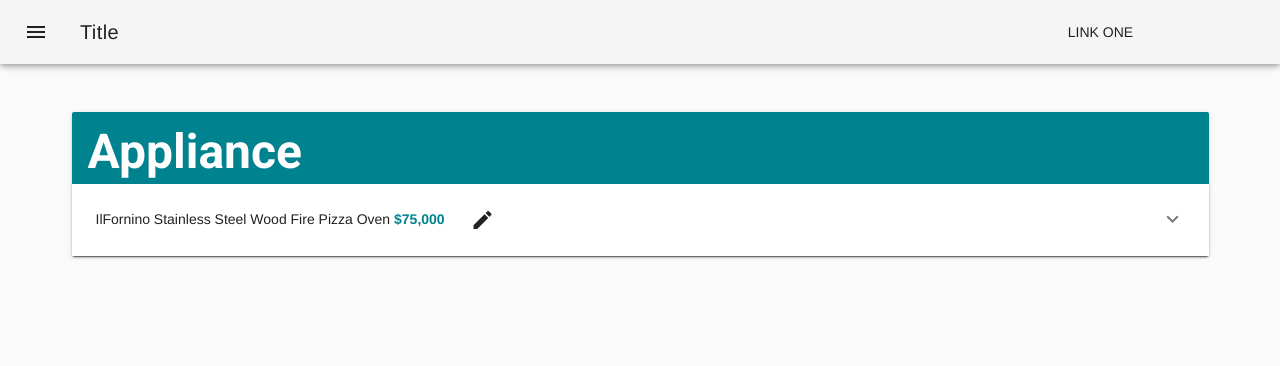
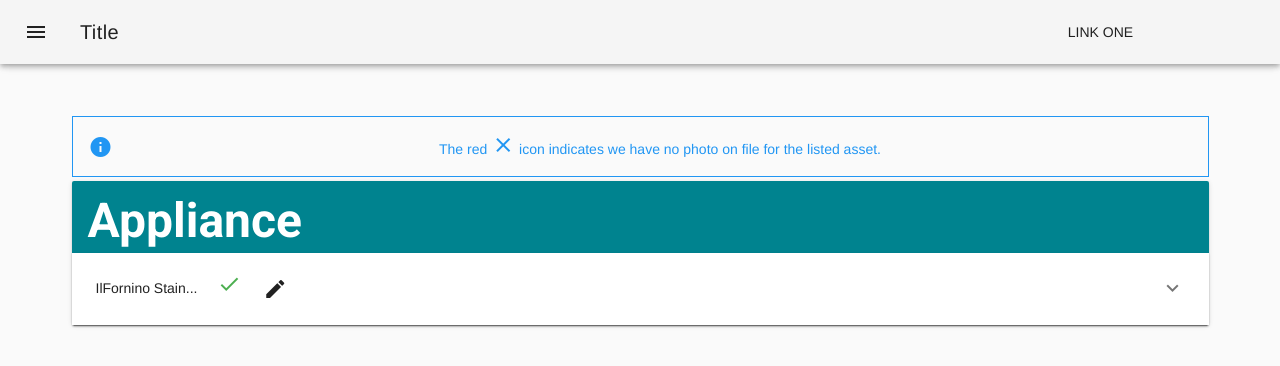
Before and after one commit to rewritehackathon/trude, a Vue app in the folder client/: page /assetCategory/Appliance in a window 1280 px wide. Shown: the top 366 px of the page. Built offline with nearby package versions, Linux system fonts and the light colour scheme.

Commit message:
commit before departure from Marsh

```diff
--- a/client/insurancecustomerdata.js
+++ b/client/insurancecustomerdata.js
@@ -94,12 +94,12 @@ export default {
                     {
                         "name": "Oklahoma Sound Aristocrat Floor Lectern, Mahogany",
                         "assetType": "Furniture",
-                        "serialNumber": "1234RTL0916010001",
-                        "value": "$350",
+                        "serialNumber": "12GHL239010001",
+                        "value": "$260",
                         "photos": [
                             {
                                 "photoID": 66544,
-                                "URL": "https://images-na.ssl-images-amazon.com/images/I/81k6HHKTP0L._SL1500_.jpg"
+                                "URL": ""
                             },
                         ]
                     },
--- a/client/src/views/AssetCategory.vue
+++ b/client/src/views/AssetCategory.vue
@@ -2,6 +2,16 @@
     <v-container>
         <v-layout>
             <v-flex>
+                <v-alert
+                :value="true"
+                color="info"
+                icon="info"
+                outline
+                >
+                The red <v-icon class="red--text accent-3">
+                    close
+                </v-icon> icon indicates we have no photo on file for the listed asset.
+                </v-alert>
                 <v-card>
 
                     <v-card-title primary-title class="primary headline white--text" >
@@ -16,8 +26,13 @@
                         >
                         <template v-slot:header>
                             <div>
-                                {{ item.name }}
-                                <strong class="primary--text" > {{item.value}} </strong>
+                                {{ item.name.substring(0, 15) + "..." }}
+                                <v-icon v-if="item.photos[0].URL" right class="green--text accent-4">
+                                    done
+                                </v-icon>
+                                <v-icon v-if="!item.photos[0].URL" right class="red--text accent-3">
+                                    close
+                                </v-icon>
                                 <v-btn @click.stop="ClickEvent" icon flat>
                                     <v-icon right>
                                         edit
@@ -28,10 +43,13 @@
                         <v-card
                         >
                             <v-img
-                            :src="item.photos[0].URL || 'https://www.arto.com/c.1067168/shopflow-1-06-0/img/no_image_available.jpeg'"
+                            :src="item.photos[0].URL || defaultImgURL"
                             :width="'100%'"
                             ></v-img>
                             <v-card-text>
+                                <div>
+                                    <strong class="primary--text" > Asset:</strong> {{ item.name }}
+                                </div>
                                 <div>
                                     <strong class="primary--text" > Value:</strong> {{ item.value + ".00" }}
                                 </div>
@@ -56,12 +74,22 @@
 export default {
   name: "AssetCategory",
   props: ["type"],
+  data() {
+    return {
+      defaultImgURL: "https://semantic-ui.com/images/wireframe/image.png"
+    };
+  },
   computed: {
     assetsByType() {
       return this.$store.getters.assetsByType[this.type];
     },
     assetType() {
       return this.type;
+    },
+    missingAPhoto() {
+      return !!this.$store.getters.assetsByType[this.type].filter(item => {
+        return !item.photos[0].URL;
+      }).length;
     }
   },
   methods: {
```
